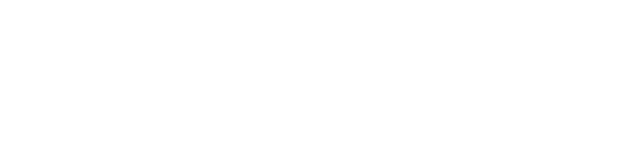
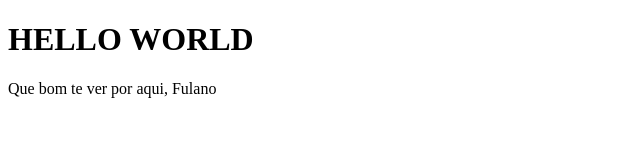
Before and after one commit to Tonisouza28/Hello-World, a plain HTML site: page index.html in a window 1280 px wide. Shown: the whole page, without its empty margins (0-640 px from the left). Drawn offline with Linux system fonts and the light colour scheme.

Commit message:
Update index.html

```diff
--- a/index.html
+++ b/index.html
@@ -6,6 +6,20 @@
     <title>Hello World</title>
 </head>
 <body>
+    <header>
+        <h1>HELLO WORLD</h1>
+        <P>Que bom te ver por aqui, Fulano</P>
 
+    </header>
+
+    <section>
+
+
+    </section>
+
+    <footer>
+
+
+    </footer>
 </body>
 </html>
```
